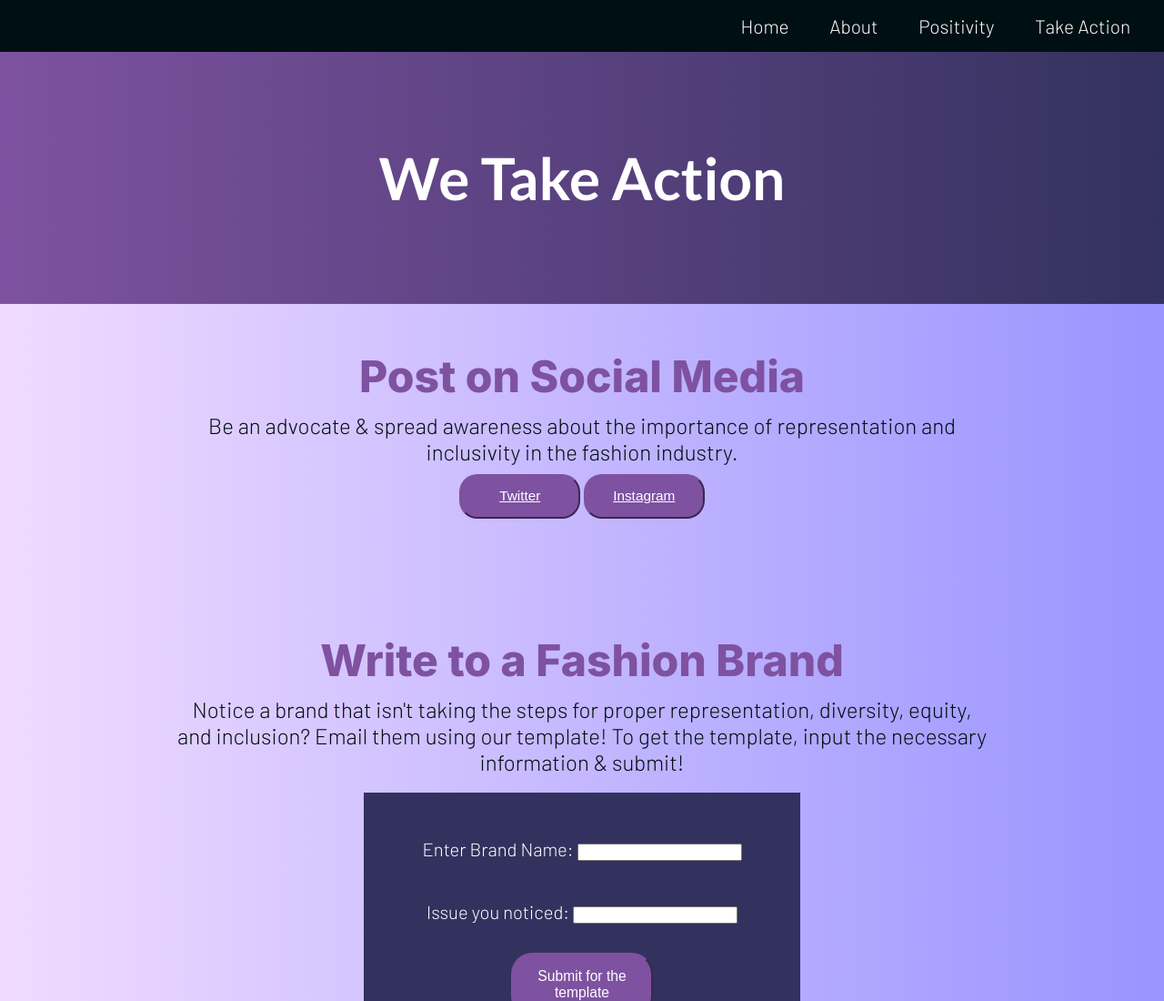
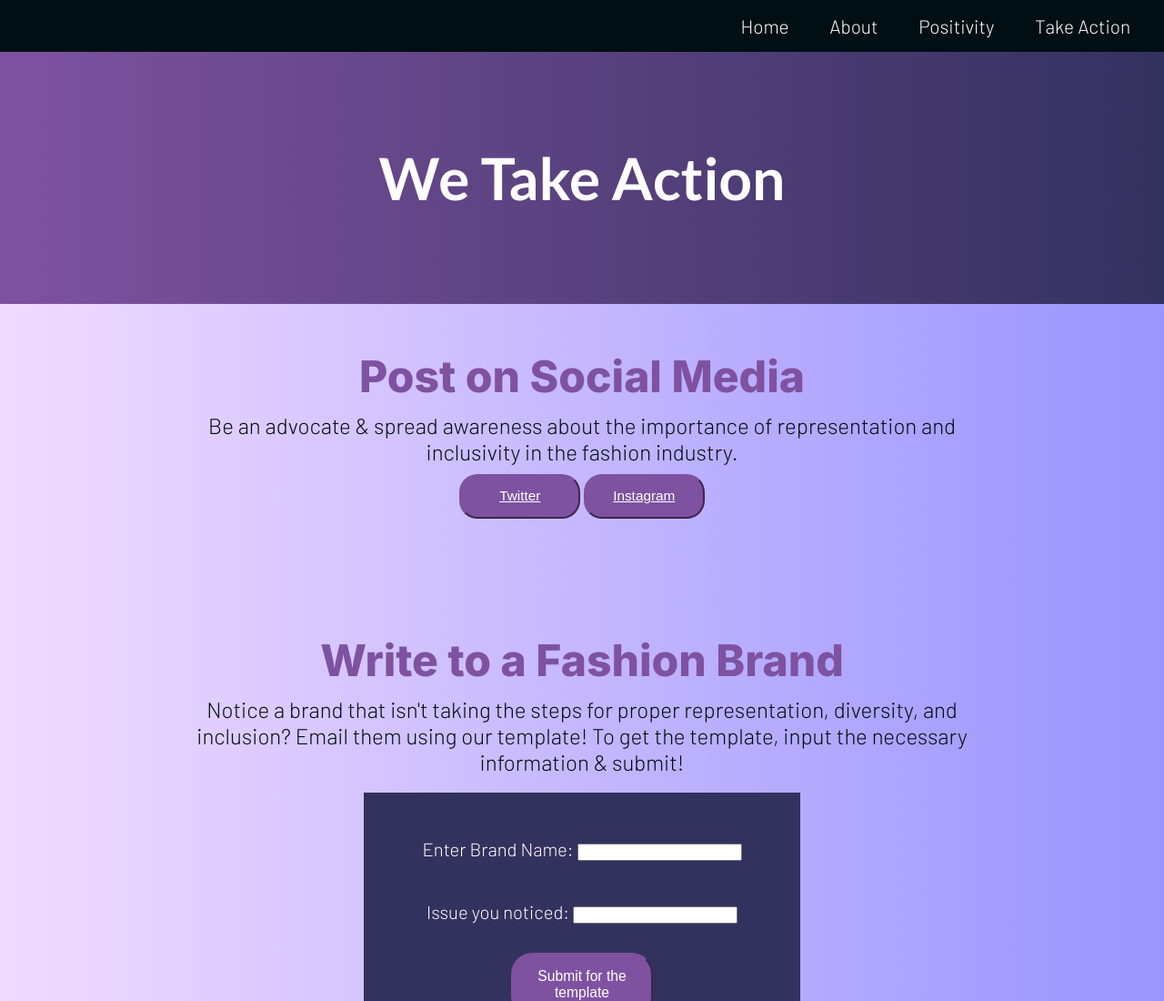
Before and after one commit to nimrathk/Fashion-Expansion, a plain HTML site: page takeAction.html in a window 1280 px wide. Shown: the top 1100 px of the page at 91% size. Drawn offline with Linux system fonts and the light colour scheme.

Commit message:
Update takeAction.html

```diff
--- a/takeAction.html
+++ b/takeAction.html
@@ -1,6 +1,7 @@
 <!DOCTYPE html>
 <html>
   <head>
+
     <title>Fashion Expansion</title>
     <meta charset="utf-8" />
 	  <meta http-equiv="X-UA-Compatible" content="IE=edge" />
@@ -38,7 +39,7 @@
       <br/><br/><br/><br/>
 
       <h2>Write to a Fashion Brand</h2>
-      <p>Notice a brand that isn't taking the steps for proper representation, diversity, equity, and inclusion? Email them using our template! To get the template, input the necessary information & submit!</p>
+      <p>Notice a brand that isn't taking the steps for proper representation, diversity, and inclusion? Email them using our template! To get the template, input the necessary information & submit!</p>
       <br/>
 
       <div id="inputBox">
```
